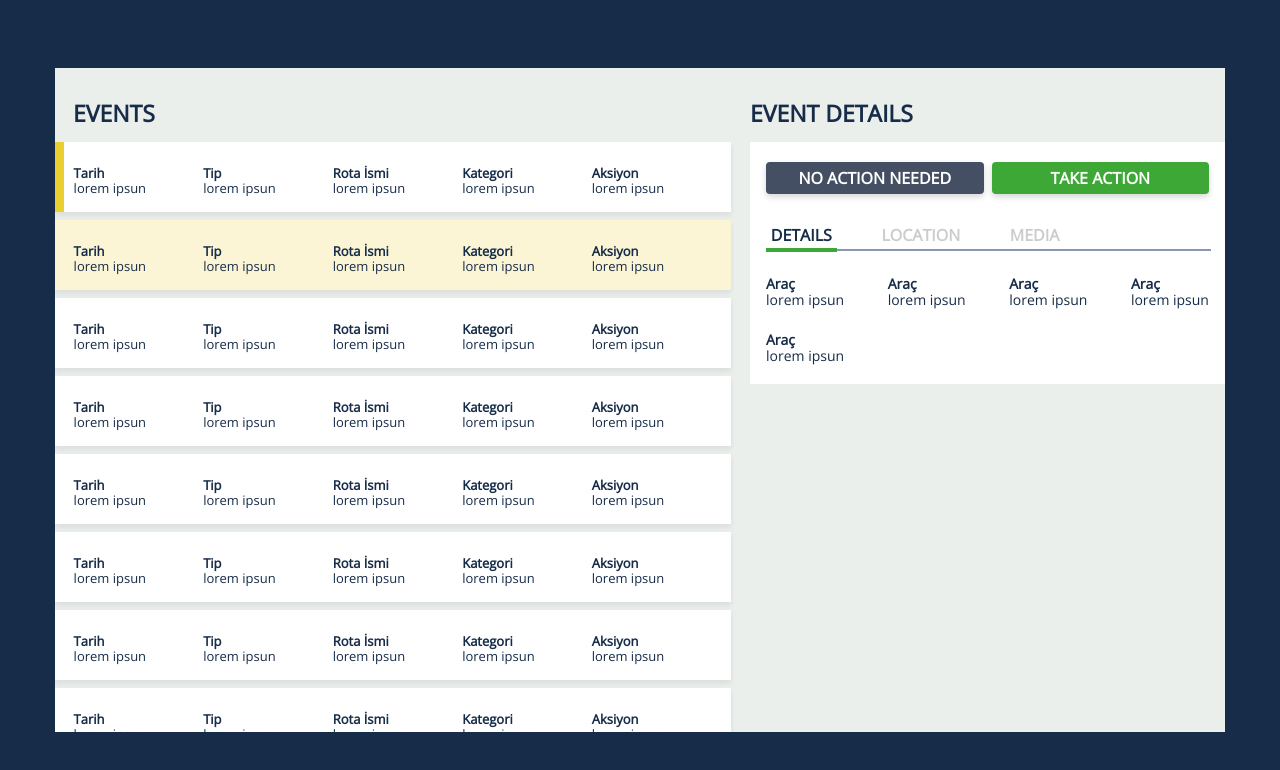
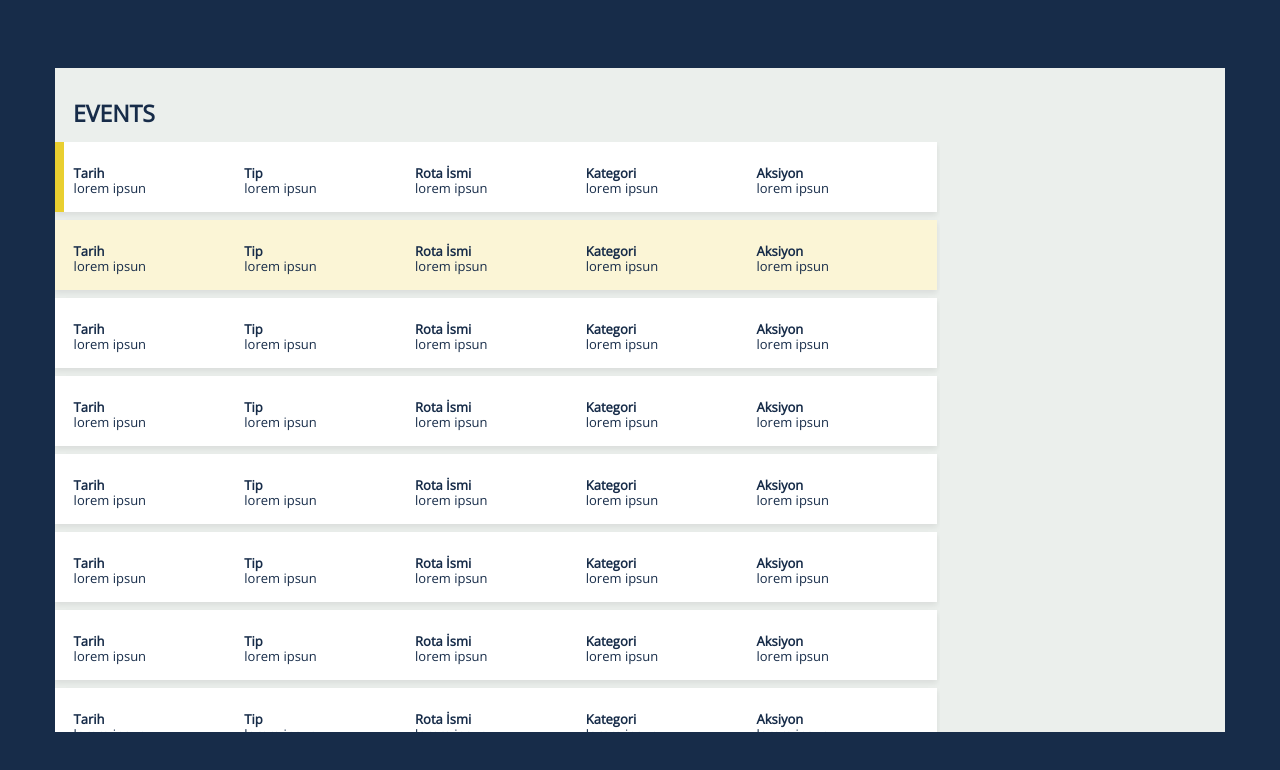
Before and after one commit to umurdogann/evreka-event-app, a React (Create React App) app: page / in a window 1280 px wide. Shown: the top 770 px of the page. Built offline with nearby package versions, Linux system fonts and the light colour scheme.

Commit message:
Update event page to pass data to components

```diff
--- a/src/Pages/EventPage/index.js
+++ b/src/Pages/EventPage/index.js
@@ -1,20 +1,25 @@
-import React from 'react';
+import React, { useState } from 'react';
 import EventList from '../../Components/EventList';
 import EventDetails from '../../Components/EventDetails';
 import { Container, Header, SideContainer, Wrapper } from './styled';
 
-const EventPage = () => {
+const EventPage = ({ responseData }) => {
+	const [selectedEvent, setSelectedEvent] = useState(-1);
+	const [data, setData] = useState(responseData);
+
 	return (
 		<Container>
 			<Wrapper>
 				<SideContainer className='list-container'>
 					<Header className='list-header'>EVENTS</Header>
-					<EventList />
+					<EventList data={data} selected={selectedEvent} setSelected={setSelectedEvent} />
 				</SideContainer>
-				<SideContainer className='details-container'>
-					<Header>EVENT DETAILS</Header>
-					<EventDetails />
-				</SideContainer>
+				{selectedEvent !== -1 && (
+					<SideContainer className='details-container'>
+						<Header>EVENT DETAILS</Header>
+						<EventDetails data={data} index={selectedEvent} setData={setData}/>
+					</SideContainer>
+				)}
 			</Wrapper>
 		</Container>
 	);
```
